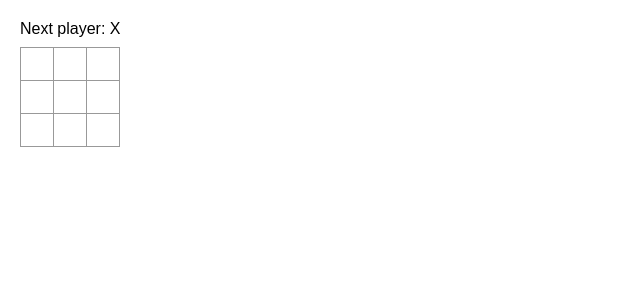
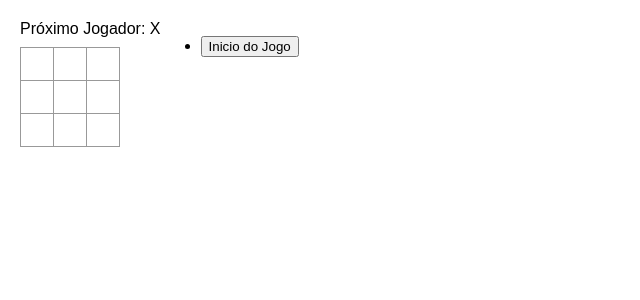
Before and after one commit to eduardonobrega/tic-tac-toe, a React (Vite) app: page / in a window 1280 px wide. Shown: the top 300 px of the page, without its empty margins (0-640 px from the left). Built offline with nearby package versions, Linux system fonts and the light colour scheme.

Commit message:
add time travel

```diff
--- a/src/App.jsx
+++ b/src/App.jsx
@@ -1,84 +1,154 @@
 import { useState } from 'react'
 
-function Square({ value, onSquareClick }) {
+function Square({ value, onSquareClick, winner = false }) {
   return (
-    <button onClick={onSquareClick} className="square">
+    <button
+      className="square"
+      onClick={onSquareClick}
+      style={winner ? { color: '#00b37e' } : {}}
+    >
       {value}
     </button>
   )
 }
 
-function Board({ xIsNext, squares, onPLay }) {
-  const winner = calculateWinner(squares)
-  let status
-  if (winner) {
-    status = 'Winner: ' + winner
+function Board({ squares, onPlay, xIsNext }) {
+  let status = 'Próximo Jogador: ' + (xIsNext ? 'X' : 'O')
+  const winner = checkWinner(squares)
+
+  if (winner?.winner) {
+    status = 'Vencedor: ' + winner.winner
   } else {
-    status = 'Next player: ' + (xIsNext ? 'X' : 'O')
+    const old = squares.every((squares) => squares !== null)
+    if (old) {
+      status = 'Deu velha!'
+    }
   }
 
-  function handleClick(index) {
-    const nextSquares = squares.slice()
-
-    if (squares[index] !== null || winner) {
+  function handleSquares(index) {
+    if (squares[index] !== null || winner?.winner) {
       return
     }
+
+    const nextSquares = squares.slice()
 
     if (xIsNext) {
       nextSquares[index] = 'X'
     } else {
       nextSquares[index] = 'O'
     }
-    onPLay(nextSquares)
+    onPlay(nextSquares)
   }
 
   return (
-    <>
+    <div className="board">
       <div className="status">{status}</div>
       <div className="board-row">
-        <Square value={squares[0]} onSquareClick={() => handleClick(0)} />
-        <Square value={squares[1]} onSquareClick={() => handleClick(1)} />
-        <Square value={squares[2]} onSquareClick={() => handleClick(2)} />
+        <Square
+          value={squares[0]}
+          onSquareClick={() => handleSquares(0)}
+          winner={winner?.positions.includes(0)}
+        />
+        <Square
+          value={squares[1]}
+          onSquareClick={() => handleSquares(1)}
+          winner={winner?.positions.includes(1)}
+        />
+        <Square
+          value={squares[2]}
+          onSquareClick={() => handleSquares(2)}
+          winner={winner?.positions.includes(2)}
+        />
       </div>
       <div className="board-row">
-        <Square value={squares[3]} onSquareClick={() => handleClick(3)} />
-        <Square value={squares[4]} onSquareClick={() => handleClick(4)} />
-        <Square value={squares[5]} onSquareClick={() => handleClick(5)} />
+        <Square
+          value={squares[3]}
+          onSquareClick={() => handleSquares(3)}
+          winner={winner?.positions.includes(3)}
+        />
+        <Square
+          value={squares[4]}
+          onSquareClick={() => handleSquares(4)}
+          winner={winner?.positions.includes(4)}
+        />
+        <Square
+          value={squares[5]}
+          onSquareClick={() => handleSquares(5)}
+          winner={winner?.positions.includes(5)}
+        />
       </div>
       <div className="board-row">
-        <Square value={squares[6]} onSquareClick={() => handleClick(6)} />
-        <Square value={squares[7]} onSquareClick={() => handleClick(7)} />
-        <Square value={squares[8]} onSquareClick={() => handleClick(8)} />
-      </div>
-    </>
-  )
-}
-
-export default function Game() {
-  const [xIsNext, setXIsNext] = useState(true)
-  const [history, setHistory] = useState([Array(9).fill(null)])
-
-  const currentSquares = history[history.length - 1]
-
-  function handlePlay(nextSquares) {
-    setHistory((prevState) => [...prevState, nextSquares])
-    setXIsNext((prevState) => !prevState)
-  }
-
-  return (
-    <div className="game">
-      <div className="game-board">
-        <Board xIsNext={xIsNext} squares={currentSquares} onPLay={handlePlay} />
-      </div>
-      <div className="game-info">
-        <ol>{/* TODO */}</ol>
+        <Square
+          value={squares[6]}
+          onSquareClick={() => handleSquares(6)}
+          winner={winner?.positions.includes(6)}
+        />
+        <Square
+          value={squares[7]}
+          onSquareClick={() => handleSquares(7)}
+          winner={winner?.positions.includes(7)}
+        />
+        <Square
+          value={squares[8]}
+          onSquareClick={() => handleSquares(8)}
+          winner={winner?.positions.includes(8)}
+        />
       </div>
     </div>
   )
 }
 
-function calculateWinner(squares) {
-  const lines = [
+export default function Game() {
+  const [history, setHistory] = useState([Array(9).fill(null)])
+  const [currentMove, setCurrentMove] = useState(0)
+  const xIsNext = currentMove % 2 === 0
+  const currentSquares = history[currentMove]
+
+  function handlePlay(nextSquares) {
+    const nextHistory = [...history.slice(0, currentMove + 1), nextSquares]
+    setHistory(nextHistory)
+    setCurrentMove(nextHistory.length - 1)
+  }
+  function jumpTo(nextMove) {
+    setCurrentMove(nextMove)
+  }
+
+  const moves = history.map((squares, move) => {
+    let description
+    if (move === 0) {
+      description = 'Inicio do Jogo'
+    } else if (move === currentMove) {
+      description = 'Você está no movimento #' + move
+
+      return (
+        <li key={move}>
+          <span>{description}</span>
+        </li>
+      )
+    } else {
+      description = 'Vá para o movimento #' + move
+    }
+    return (
+      <li key={move}>
+        <button onClick={() => jumpTo(move)}>{description}</button>
+      </li>
+    )
+  })
+
+  return (
+    <div className="game">
+      <div className="game-board">
+        <Board squares={currentSquares} onPlay={handlePlay} xIsNext={xIsNext} />
+      </div>
+      <div className="game-info">
+        <ul>{moves}</ul>
+      </div>
+    </div>
+  )
+}
+
+function checkWinner(squares) {
+  const chancesOfWinning = [
     [0, 1, 2],
     [3, 4, 5],
     [6, 7, 8],
@@ -89,11 +159,12 @@ function calculateWinner(squares) {
     [2, 4, 6],
   ]
 
-  for (let i = 0; i < lines.length; i++) {
-    const [a, b, c] = lines[i]
+  for (let i = 0; i < chancesOfWinning.length; i++) {
+    const [a, b, c] = chancesOfWinning[i]
     if (squares[a] && squares[a] === squares[b] && squares[a] === squares[c]) {
-      return squares[a]
+      return { winner: squares[a], positions: [a, b, c] }
     }
   }
+
   return null
 }
```
